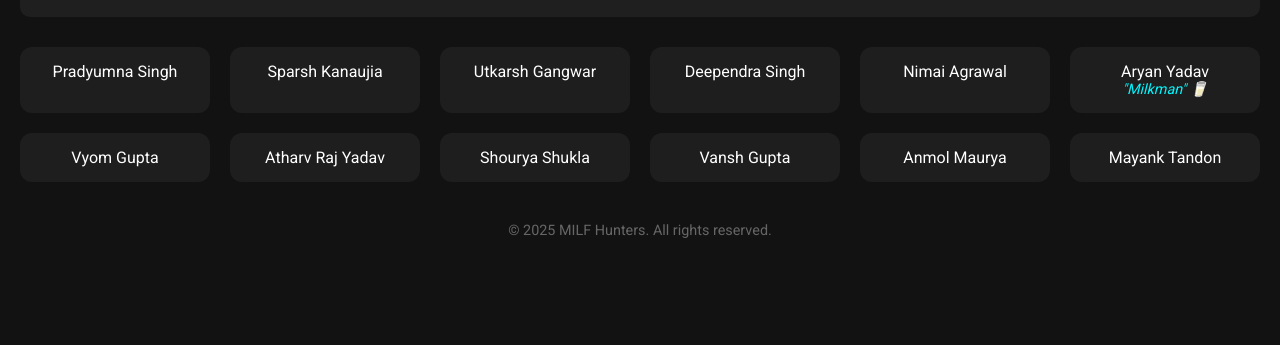
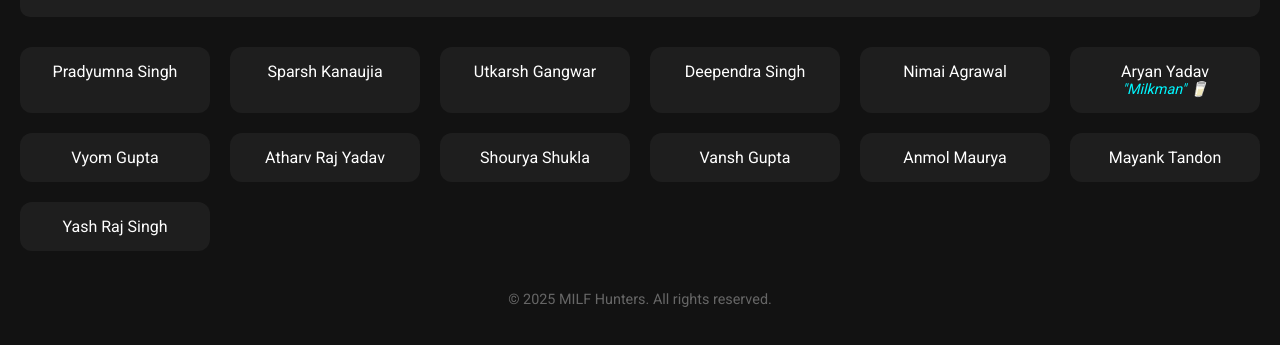
Before and after one commit to pradyumnasingh2011/milf-hunters-hq, a plain HTML site: page index.html in a window 1280 px wide. Shown: the part 117-462 px from the top of the page. Drawn offline with Linux system fonts and the light colour scheme.

Commit message:
Update index.html

```diff
--- a/index.html
+++ b/index.html
@@ -81,6 +81,7 @@
     <div class="member">Vansh Gupta</div>
     <div class="member">Anmol Maurya</div>
     <div class="member">Mayank Tandon</div>
+    <div class="member">Yash Raj Singh</div>
   </section>
 
   <footer>
```
